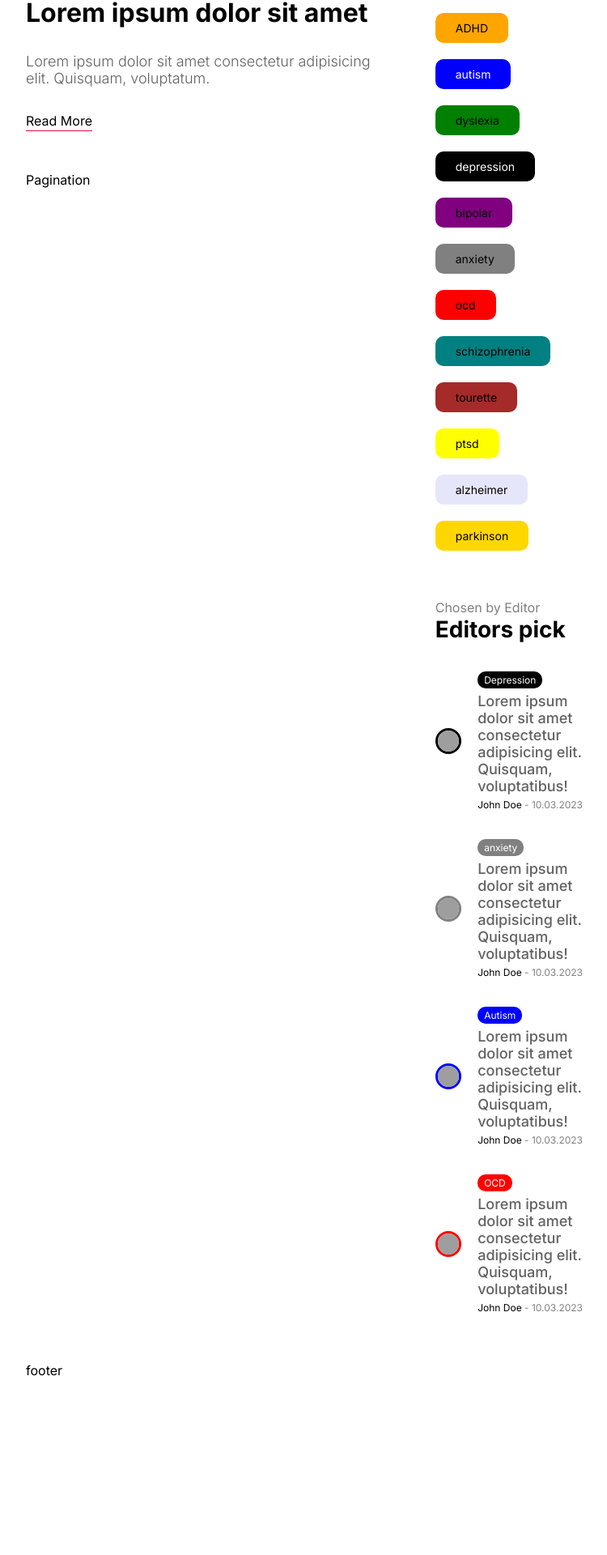
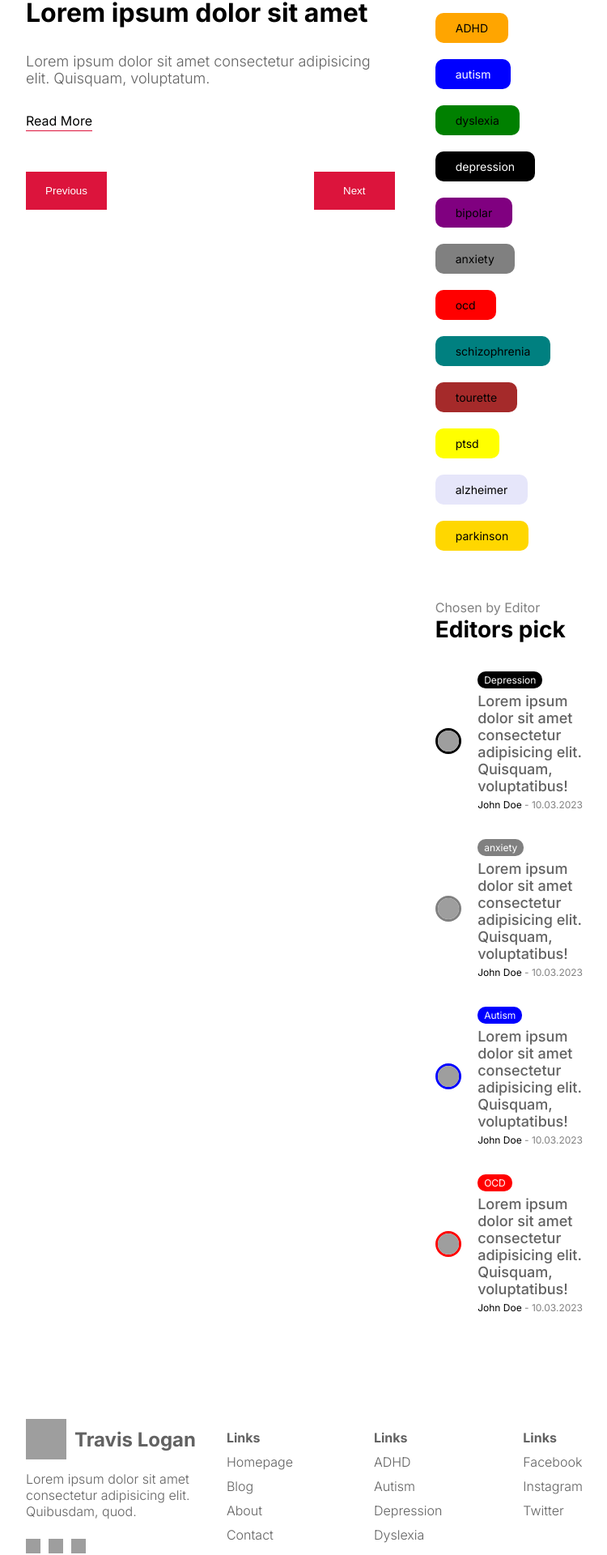
Before and after one commit to TravisLoganT/Neurodiversity, a Next.js app: page / in a window 1280 px wide. Shown: the part 2314-4234 px from the top of the page at 81% size, without its empty margins (264-1014 px from the left). Before the commit the page ends 4016 px from the top, so only its background shows below. Built offline with nearby package versions, Linux system fonts and the light colour scheme; grey boxes are pictures that could not be loaded.

Commit message:
added footer styling and pagination buttons

```diff
--- a/src/components/footer/Footer.jsx
+++ b/src/components/footer/Footer.jsx
@@ -1,10 +1,50 @@
-import React from 'react';
+import React from "react";
 import styles from "./footer.module.css";
+import Image from "next/image";
+import Link from "next/link";
 
 const Footer = () => {
-    return (
-        <div className={styles.container}>footer</div>
-    )
-}
+  return (
+    <div className={styles.container}>
+      <div className={styles.info}>
+        <div className={styles.logo}>
+          <Image src="/logo.png" alt="Travis Logan" width={50} height={50} />
+          <h1 className={styles.logoText}>Travis Logan</h1>
+        </div>
+        <p className={styles.desc}>
+          Lorem ipsum dolor sit amet consectetur adipisicing elit. Quibusdam,
+          quod.
+        </p>
+        <div className={styles.icons}>
+          <Image src="/facebook.png" alt="Facebook" width={18} height={18} />
+          <Image src="/twitter.png" alt="Twitter" width={18} height={18} />
+          <Image src="/instagram.png" alt="Instagram" width={18} height={18} />
+        </div>
+      </div>
+      <div className={styles.links}>
+        <div className={styles.link}>
+          <span className={styles.listTitle}>Links</span>
+          <Link href="/">Homepage</Link>
+          <Link href="/">Blog</Link>
+          <Link href="/">About</Link>
+          <Link href="/">Contact</Link>
+        </div>
+        <div className={styles.link}>
+          <span className={styles.listTitle}>Links</span>
+          <Link href="/">ADHD</Link>
+          <Link href="/">Autism</Link>
+          <Link href="/">Depression</Link>
+          <Link href="/">Dyslexia</Link>
+        </div>
+        <div className={styles.link}>
+          <span className={styles.listTitle}>Links</span>
+          <Link href="/">Facebook</Link>
+          <Link href="/">Instagram</Link>
+          <Link href="/">Twitter</Link>
+        </div>
+      </div>
+    </div>
+  );
+};
 
-export default Footer
+export default Footer;
--- a/src/components/footer/footer.module.css
+++ b/src/components/footer/footer.module.css
@@ -0,0 +1,76 @@
+.container {
+    margin-top: 50px;
+    padding: 20px 0px;
+    display: flex;
+    align-items: center;
+    justify-content: space-between;
+    color: var(--softTextColor);
+}
+
+.info {
+    flex: 1;
+    display: flex;
+    flex-direction: column;
+    gap: 14px;
+}
+
+.logo {
+    display: flex;
+    align-items: center;
+    gap: 10px;
+}
+.logoText {
+    font-size: 24px;
+}
+
+.desc {
+    font-weight: 300;
+}
+
+.icons {
+    margin-top: 10px;
+    display: flex;
+    gap: 10px;
+}
+.links {
+    flex: 1;
+    display: flex;
+    justify-content: flex-end;
+    gap: 100px
+}
+
+.link {
+    display: flex;
+    flex-direction: column;
+    gap: 10px;
+    font-weight: 300;
+}
+
+.listTitle {
+    font-weight: bold;
+}
+
+@media screen and (max-width: 1024px) {
+    .links {
+        gap: 50px;
+    }
+}
+
+@media screen and (max-width: 768px ) {
+    .container {
+        flex-direction: column;
+        gap: 50px;
+    }
+
+    .links {
+        width: 100%;
+        justify-content: space-between;
+    }
+}
+
+@media screen and (max-width: 768px) {
+
+    .links {
+        font-size: 14px;
+    }
+}
--- a/src/components/menu/menu.module.css
+++ b/src/components/menu/menu.module.css
@@ -12,3 +12,9 @@
 .title {
     font-size: 28px;
 }
+
+@media screen and (max-width: 1024px) {
+    .container {
+        display: none;
+    }
+  }
--- a/src/components/pagination/Pagination.jsx
+++ b/src/components/pagination/Pagination.jsx
@@ -3,7 +3,11 @@
 
 const Pagination = () => {
     return (
-        <div className={styles.container}>Pagination</div>
+        <div className={styles.container}>
+            <button className={styles.button}>Previous</button>
+            <button className={styles.button}>Next</button>
+
+        </div>
     )
 }
 
--- a/src/components/pagination/pagination.module.css
+++ b/src/components/pagination/pagination.module.css
@@ -0,0 +1,13 @@
+.container {
+  display: flex;
+  justify-content: space-between;
+}
+
+.button {
+  width: 100px;
+  border: none;
+  padding: 16px;
+  background-color: crimson;
+  color: white;
+  cursor: pointer;
+}
```
